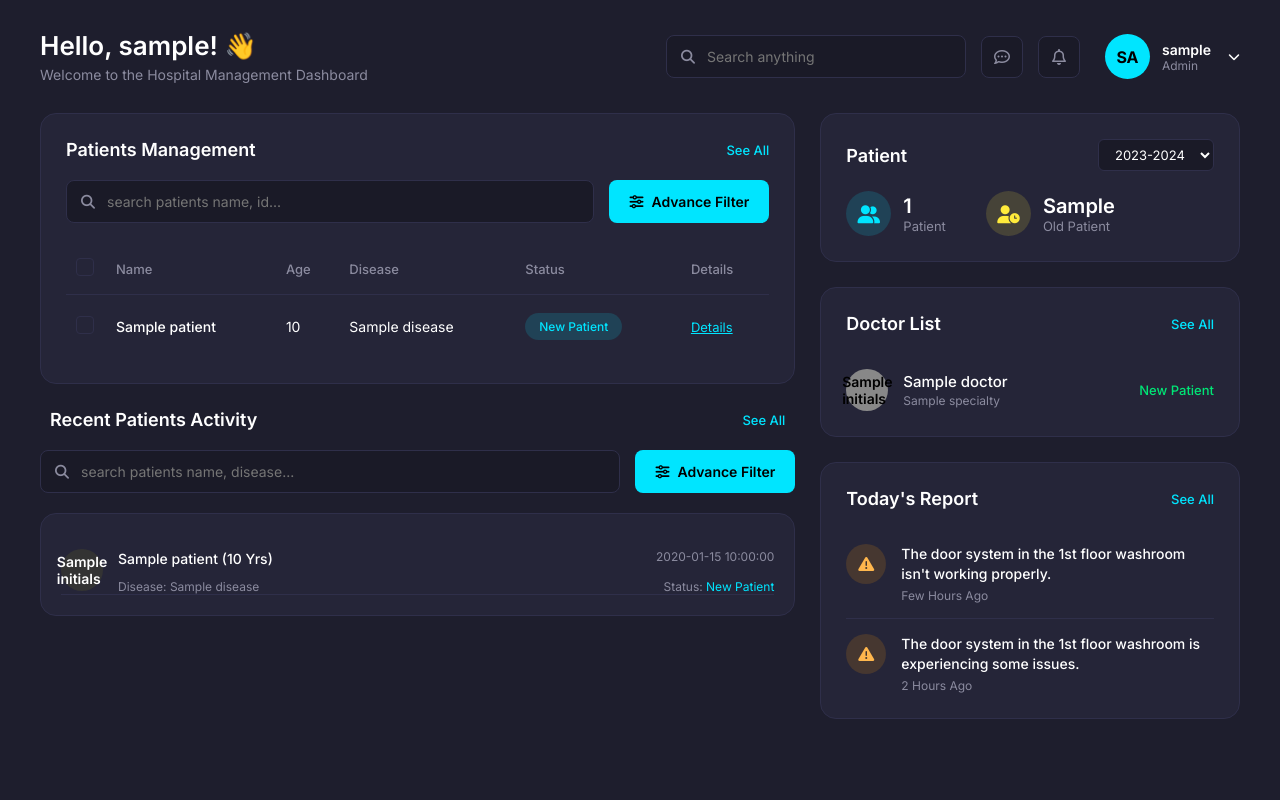
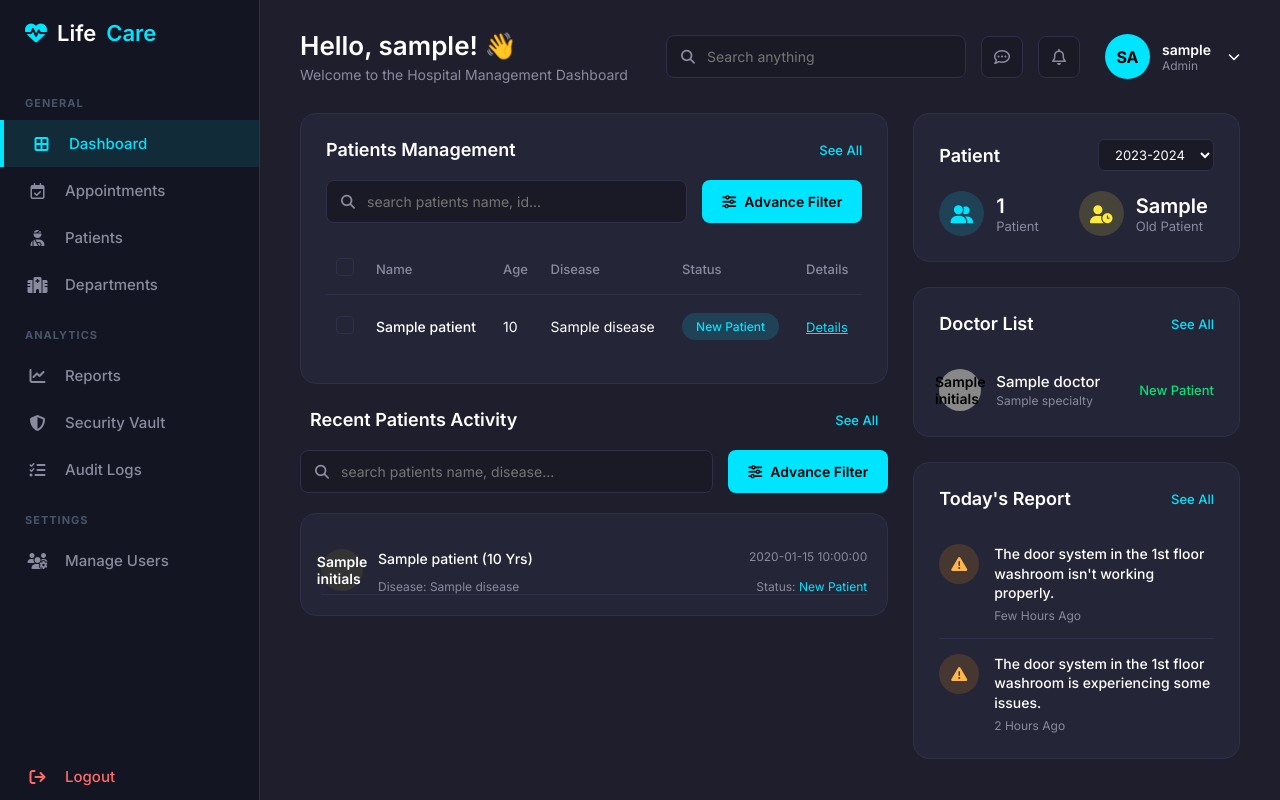
Before and after one commit to asieduhenry28-cmyk/HospitalSecurityMVP, a Flask app: template templates/dashboard.html in a window 1280 px wide. Run offline with Flask 3, Linux system fonts and the light colour scheme; the template is opened without the code that fills it: most values are stand-ins (such as "Sample title", 1, 10 or a date in 2020); parts of the project's set-up code (start-up, migrations or seed data) failed here and were passed over.

Commit message:
Added permanent sidebar to dark mode dashboard

```diff
--- a/templates/dashboard.html
+++ b/templates/dashboard.html
@@ -4,14 +4,13 @@
     <meta charset="UTF-8">
     <meta name="viewport" content="width=device-width, initial-scale=1.0">
     <title>LifeCare - Dashboard</title>
-    <!-- Google Fonts -->
     <link href="https://fonts.googleapis.com/css2?family=Inter:wght@300;400;500;600;700&display=swap" rel="stylesheet">
-    <!-- FontAwesome -->
     <link rel="stylesheet" href="https://cdnjs.cloudflare.com/ajax/libs/font-awesome/6.4.0/css/all.min.css">
 
     <style>
         :root {
             --bg-body: #1e1e2d;
+            --bg-sidebar: #141522;
             --bg-card: #252538;
             --bg-input: #1a1a27;
             --text-main: #ffffff;
@@ -19,7 +18,6 @@
             --accent-cyan: #00e5ff;
             --accent-hover: #00b8cc;
             --border-color: #2f2f4a;
-
             --badge-orange-bg: rgba(255, 152, 0, 0.15);
             --badge-orange-text: #ffb74d;
             --badge-cyan-bg: rgba(0, 229, 255, 0.15);
@@ -29,16 +27,29 @@
 
         * { margin: 0; padding: 0; box-sizing: border-box; font-family: 'Inter', sans-serif; }
 
-        body { background-color: var(--bg-body); color: var(--text-main); min-height: 100vh; padding: 30px 40px; }
+        body { background-color: var(--bg-body); color: var(--text-main); display: flex; height: 100vh; overflow: hidden; }
 
-        /* --- TOP HEADER --- */
+        /* --- SIDEBAR (Always visible) --- */
+        .sidebar { width: 260px; background-color: var(--bg-sidebar); border-right: 1px solid var(--border-color); display: flex; flex-direction: column; padding-top: 20px; overflow-y: auto; flex-shrink: 0;}
+        .logo { padding: 0 25px 30px; font-size: 22px; font-weight: 600; color: var(--text-main); display: flex; align-items: center; gap: 10px;}
+        .logo span { color: var(--accent-cyan); }
+
+        .sidebar a { display: flex; align-items: center; padding: 14px 25px; color: var(--text-muted); text-decoration: none; font-size: 15px; transition: 0.3s; font-weight: 500;}
+        .sidebar a:hover { color: var(--text-main); background: rgba(255,255,255,0.05); }
+        .sidebar a.active { background-color: rgba(0, 229, 255, 0.1); color: var(--accent-cyan); border-left: 4px solid var(--accent-cyan); }
+        .sidebar a i { width: 25px; font-size: 16px; text-align: center; margin-right: 15px;}
+
+        .sidebar .nav-section { font-size: 11px; text-transform: uppercase; color: #475569; padding: 20px 25px 10px; font-weight: 700; letter-spacing: 1px;}
+
+        /* --- MAIN CONTENT --- */
+        .main-wrapper { flex: 1; display: flex; flex-direction: column; overflow-y: auto; padding: 30px 40px; }
+
+        /* Top Header */
         .top-header { display: flex; justify-content: space-between; align-items: center; margin-bottom: 30px; }
-
         .greeting h1 { font-size: 26px; font-weight: 600; display: flex; align-items: center; gap: 10px; }
         .greeting p { font-size: 14px; color: var(--text-muted); margin-top: 5px; }
 
         .header-actions { display: flex; align-items: center; gap: 15px; }
-
         .search-box { position: relative; width: 300px; }
         .search-box input { width: 100%; background: var(--bg-input); border: 1px solid var(--border-color); padding: 12px 15px 12px 40px; border-radius: 8px; color: white; font-size: 14px; outline: none; transition: 0.3s;}
         .search-box input:focus { border-color: var(--accent-cyan); }
@@ -74,12 +85,10 @@
         .table-custom td { padding: 18px 10px; font-size: 14px; border-bottom: 1px solid var(--border-color); vertical-align: middle;}
         .table-custom tr:last-child td { border-bottom: none; }
 
-        /* Custom Checkbox */
         .custom-checkbox { appearance: none; width: 18px; height: 18px; border: 1px solid var(--border-color); border-radius: 4px; background: transparent; cursor: pointer; position: relative; outline: none;}
         .custom-checkbox:checked { background: var(--accent-cyan); border-color: var(--accent-cyan); }
         .custom-checkbox:checked::after { content: '\f00c'; font-family: 'FontAwesome'; position: absolute; top: 50%; left: 50%; transform: translate(-50%, -50%); color: #000; font-size: 11px;}
 
-        /* Status Badges */
         .badge { padding: 6px 14px; border-radius: 20px; font-size: 12px; font-weight: 500; display: inline-block; }
         .badge-treatment { background: var(--badge-orange-bg); color: var(--badge-orange-text); }
         .badge-new { background: var(--badge-cyan-bg); color: var(--badge-cyan-text); }
@@ -115,9 +124,12 @@
         .report-info h4 { font-size: 14px; font-weight: 500; line-height: 1.4; }
         .report-info p { font-size: 12px; color: var(--text-muted); margin-top: 5px; }
 
+        /* Mobile Responsiveness - Keeps Sidebar Visible by Stacking it */
         @media (max-width: 1024px) {
+            body { flex-direction: column; overflow: auto; }
+            .sidebar { width: 100%; height: auto; padding-bottom: 20px; }
+            .main-wrapper { padding: 20px; height: auto; overflow: visible;}
             .dashboard-grid { grid-template-columns: 1fr; }
-            body { padding: 20px; }
             .top-header { flex-direction: column; align-items: flex-start; gap: 20px;}
             .header-actions { width: 100%; justify-content: space-between;}
             .search-box { width: 100%; }
@@ -125,6 +137,31 @@
     </style>
 </head>
 <body>
+
+    <!-- SIDEBAR (Locked in place) -->
+    <div class="sidebar">
+        <div class="logo">
+            <i class="fa-solid fa-heart-pulse" style="color: var(--accent-cyan);"></i> Life<span>Care</span>
+        </div>
+
+        <div class="nav-section">General</div>
+        <a href="/dashboard" class="active"><i class="fa-solid fa-border-all"></i> Dashboard</a>
+        <a href="/view_appointments"><i class="fa-regular fa-calendar-check"></i> Appointments</a>
+        <a href="/view_patients"><i class="fa-solid fa-user-injured"></i> Patients</a>
+        <a href="/coming-soon"><i class="fa-solid fa-hospital"></i> Departments</a>
+
+        <div class="nav-section">Analytics</div>
+        <a href="/coming-soon"><i class="fa-solid fa-chart-line"></i> Reports</a>
+        <a href="/security-demo"><i class="fa-solid fa-shield-halved"></i> Security Vault</a>
+        <a href="/audit_logs"><i class="fa-solid fa-list-check"></i> Audit Logs</a>
+
+        <div class="nav-section">Settings</div>
+        <a href="/manage_users"><i class="fa-solid fa-users-gear"></i> Manage Users</a>
+        <a href="/logout" style="color: #ff6b6b; margin-top: auto;"><i class="fa-solid fa-arrow-right-from-bracket"></i> Logout</a>
+    </div>
+
+    <!-- MAIN CONTENT -->
+    <div class="main-wrapper">
 
         <!-- Top Header -->
         <div class="top-header">
@@ -150,13 +187,11 @@
             </div>
         </div>
 
-    <!-- Main Dashboard Grid -->
+        <!-- Dashboard Grid -->
         <div class="dashboard-grid">
 
             <!-- LEFT COLUMN -->
             <div class="left-col">
-
-            <!-- Patients Management Card -->
                 <div class="card">
                     <div class="card-header">
                         <h2>Patients Management</h2>
@@ -201,7 +236,6 @@
                     </table>
                 </div>
 
-            <!-- Recent Patients Activity Card -->
                 <div class="card" style="background: transparent; border: none; padding: 0;">
                     <div class="card-header" style="padding: 0 10px;">
                         <h2>Recent Patients Activity</h2>
@@ -216,7 +250,6 @@
                         <button class="btn-advance"><i class="fa-solid fa-sliders"></i> Advance Filter</button>
                     </div>
 
-                <!-- Activity items go here (hidden based on your screenshot but ready for use) -->
                     <div class="card" style="padding: 20px;">
                         {% for p in recent_patients[2:] %}
                         <div class="report-item" style="border-bottom: 1px solid var(--border-color);">
@@ -239,13 +272,10 @@
                         {% endfor %}
                     </div>
                 </div>
-
             </div>
 
             <!-- RIGHT COLUMN -->
             <div class="right-col">
-
-            <!-- Patient Stats Card -->
                 <div class="card">
                     <div class="card-header">
                         <h2>Patient</h2>
@@ -272,7 +302,6 @@
                     </div>
                 </div>
 
-            <!-- Doctor List Card -->
                 <div class="card">
                     <div class="card-header">
                         <h2>Doctor List</h2>
@@ -292,7 +321,6 @@
                     {% endfor %}
                 </div>
 
-            <!-- Today's Report Card -->
                 <div class="card">
                     <div class="card-header">
                         <h2>Today's Report</h2>
@@ -314,11 +342,10 @@
                             <p>2 Hours Ago</p>
                         </div>
                     </div>
-
+                </div>
             </div>
 
         </div>
-
     </div>
 
 </body>
```
Lines whose indentation alone changed are shown as unchanged.
